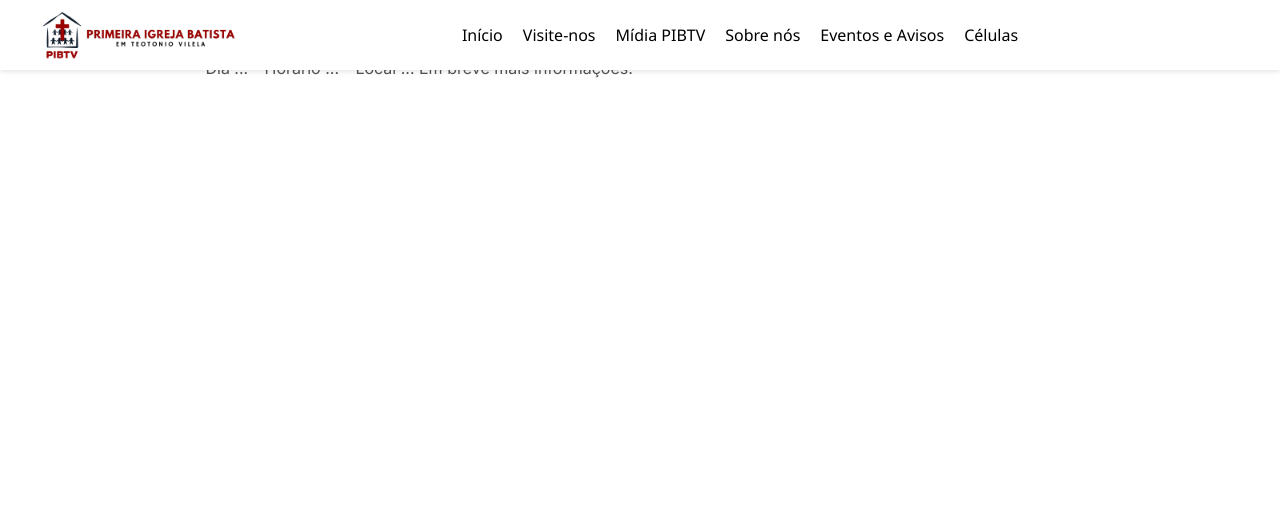
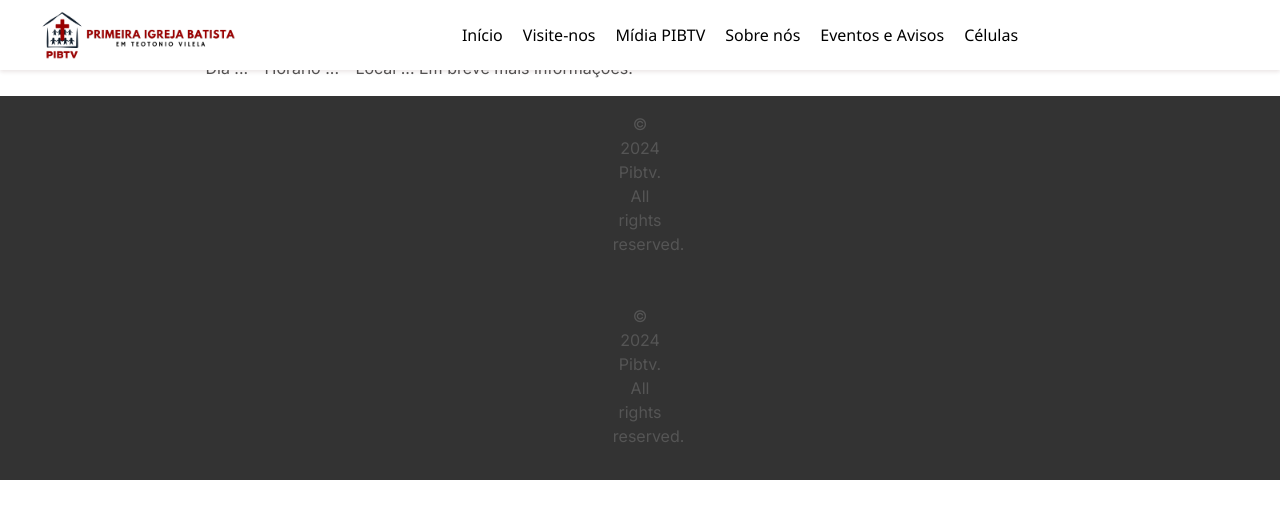
Before and after one commit to PauloMats/PIBTV-Website-Next, a Next.js app: page /eventos in a window 1280 px wide. Shown: the top 518 px of the page. Built offline with nearby package versions, Linux system fonts and the light colour scheme.

Commit message:
Feat: Cria componente Footer, ainda pendente estilização

```diff
--- /dev/null
+++ b/src/app/components/Footer.tsx
@@ -0,0 +1,30 @@
+import React from 'react';
+
+const Footer: React.FC = () => {
+    return (
+        <footer style={styles.footer}>
+            <div style={styles.container}>
+                <p>&copy; {new Date().getFullYear()} Pibtv. All rights reserved.</p>
+            </div>
+        </footer>
+    );
+};
+
+const styles = {
+    footer: {
+        backgroundColor: '#333',
+        color: '#fff',
+        textAlign: 'center' as const,
+        padding: '1rem 0',
+        left: 0,
+        bottom: 0,
+        width: '100%',
+    },
+    container: {
+        maxWidth: '100px',
+        margin: '0 auto',
+        padding: '0 1rem',
+    },
+};
+
+export default Footer;
--- a/src/app/eventos/page.tsx
+++ b/src/app/eventos/page.tsx
@@ -1,7 +1,9 @@
 import React from 'react';
+import Footer from '../components/Footer';
 
 const Page: React.FC = () => {
     return (
+        <>
         <div className='container'>
             <h1>Eventos e Avisos</h1>
             <p> - Dia ...
@@ -9,7 +11,10 @@ const Page: React.FC = () => {
                 - Local ...
                 Em breve mais informações.
             </p>
+
         </div>
+        <Footer />
+        </>
     );
 };
 
--- a/src/app/layout.tsx
+++ b/src/app/layout.tsx
@@ -6,6 +6,7 @@ import React from "react";
 import "bootstrap/dist/css/bootstrap.min.css";
 import "./globals.css";
 import NavBar from "./components/Navbar";
+import Footer from "./components/Footer";
 
 const inter = Inter({ subsets: ["latin"] });
 
@@ -24,6 +25,7 @@ export default function RootLayout({
       <body className={inter.className}>
         <NavBar />
         {children}</body>
+        <Footer />
     </html>
   );
 }
```
